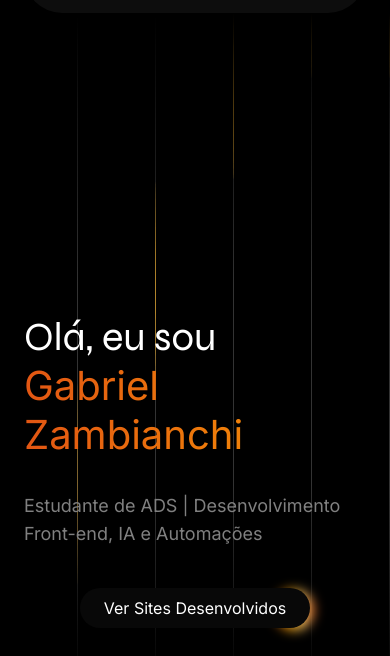
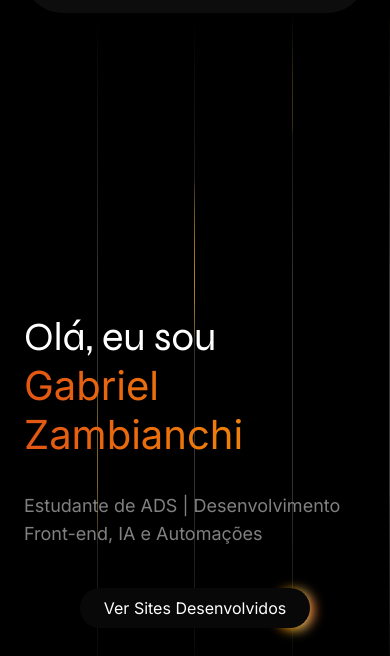
Before and after one commit to zambianchi-dev/portfolio, a plain HTML site: page index.html in a window 390 px wide. Shown: the part 87-743 px from the top of the page. Drawn offline with Linux system fonts and the light colour scheme.

Commit message:
fix: adjust responsive styles for columns and project cards in mobile view

```diff
--- a/css/inicio/inicio.css
+++ b/css/inicio/inicio.css
@@ -366,8 +366,18 @@
 }
 
 @media (max-width: 768px) {
+  .coluna::after {
+    content: "";
+    width: 1px;
+    height: 156px;
+  }
+
   .coluna:last-child,
   .coluna:last-child::after {
+    display: none;
+  }
+
+  .coluna:nth-child(5) {
     display: none;
   }
 
@@ -394,11 +404,11 @@
     width: 100%;
   }
 
-  .card-projetos{
+  .card-projetos {
     height: 300px;
   }
 
-  .card-projetos .banner{
+  .card-projetos .banner {
     height: 300px;
     object-fit: cover;
   }
```
